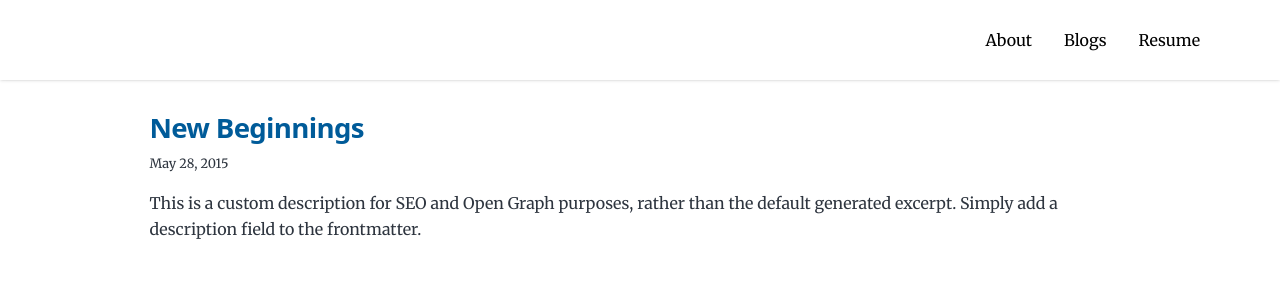
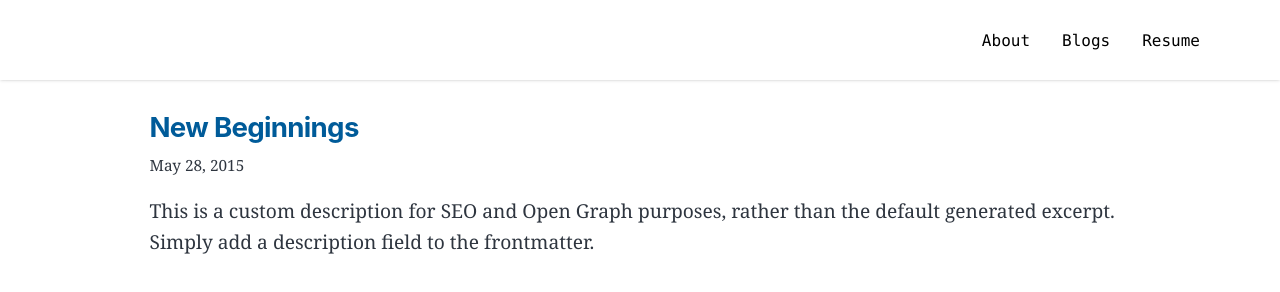
Before and after one commit to yzzhuo/portfolio, a Gatsby site: page /blog in a window 1280 px wide. Built offline with nearby package versions, Linux system fonts and the light colour scheme; Gatsby itself is replaced by a stand-in of ours.

Commit message:
fix: font

```diff
--- a/gatsby-browser.js
+++ b/gatsby-browser.js
@@ -1,7 +1,7 @@
 import './src/styles/global.css'
 // custom typefaces
-import "@fontsource-variable/montserrat"
-import "@fontsource/merriweather"
+// import "@fontsource-variable/montserrat"
+// import "@fontsource/merriweather"
 // custom CSS styles
 import "./src/styles/style.css"
 
--- a/src/components/layout.js
+++ b/src/components/layout.js
@@ -5,7 +5,7 @@ const Layout = ({ location, title, pageTitle, children }) => {
   const rootPath = `${__PATH_PREFIX__}/`
   const currentPath = location.pathname
   const [isMenuOpen, setIsMenuOpen] = React.useState(false)
-
+  console.log(currentPath)
   const menus = [{
     name: 'About',
     link: '/'
@@ -62,7 +62,7 @@ const Layout = ({ location, title, pageTitle, children }) => {
             <ul className="lg:flex items-center h-full justify-between text-base lg:mb-0">
               {
                 menus.map(menu => (
-                  <li className="lg:mb-0"><Link to={menu.link} className={`${currentPath.startsWith(menu.link) ? 'border-b-2' : ''} text-black lg:p-4 py-3 px-0 hover:border-b-2 border-transparent border-stone-700`}>{menu.name}</Link></li>
+                  <li key={menu.name} className="lg:mb-0"><a href={menu.link} className={`${currentPath.startsWith(menu.link) ? 'border-b-2' : ''} text-black lg:p-4 py-3 px-0 hover:border-b-2 border-transparent font-mono border-stone-700`}>{menu.name}</a></li>
                 ))
               }
             </ul>
--- a/src/pages/index.js
+++ b/src/pages/index.js
@@ -13,7 +13,7 @@ const Index = ({ data, location }) => {
     return (
       <div className="w-full flex justify-end gap-2">
         <a href={social?.github} className="cursor-pointer">
-          <svg className="w-8 h-8" viewBox="0 0 24 24" aria-hidden="true"><path fill-rule="evenodd" clip-rule="evenodd" d="M12 2C6.477 2 2 6.463 2 11.97c0 4.404 2.865 8.14 6.839 9.458.5.092.682-.216.682-.48 0-.236-.008-.864-.013-1.695-2.782.602-3.369-1.337-3.369-1.337-.454-1.151-1.11-1.458-1.11-1.458-.908-.618.069-.606.069-.606 1.003.07 1.531 1.027 1.531 1.027.892 1.524 2.341 1.084 2.91.828.092-.643.35-1.083.636-1.332-2.22-.251-4.555-1.107-4.555-4.927 0-1.088.39-1.979 1.029-2.675-.103-.252-.446-1.266.098-2.638 0 0 .84-.268 2.75 1.022A9.607 9.607 0 0 1 12 6.82c.85.004 1.705.114 2.504.336 1.909-1.29 2.747-1.022 2.747-1.022.546 1.372.202 2.386.1 2.638.64.696 1.028 1.587 1.028 2.675 0 3.83-2.339 4.673-4.566 4.92.359.307.678.915.678 1.846 0 1.332-.012 2.407-.012 2.734 0 .267.18.577.688.48 3.97-1.32 6.833-5.054 6.833-9.458C22 6.463 17.522 2 12 2Z"></path></svg>
+          <svg className="w-8 h-8" viewBox="0 0 24 24" aria-hidden="true"><path fillRule="evenodd" clipRule="evenodd" d="M12 2C6.477 2 2 6.463 2 11.97c0 4.404 2.865 8.14 6.839 9.458.5.092.682-.216.682-.48 0-.236-.008-.864-.013-1.695-2.782.602-3.369-1.337-3.369-1.337-.454-1.151-1.11-1.458-1.11-1.458-.908-.618.069-.606.069-.606 1.003.07 1.531 1.027 1.531 1.027.892 1.524 2.341 1.084 2.91.828.092-.643.35-1.083.636-1.332-2.22-.251-4.555-1.107-4.555-4.927 0-1.088.39-1.979 1.029-2.675-.103-.252-.446-1.266.098-2.638 0 0 .84-.268 2.75 1.022A9.607 9.607 0 0 1 12 6.82c.85.004 1.705.114 2.504.336 1.909-1.29 2.747-1.022 2.747-1.022.546 1.372.202 2.386.1 2.638.64.696 1.028 1.587 1.028 2.675 0 3.83-2.339 4.673-4.566 4.92.359.307.678.915.678 1.846 0 1.332-.012 2.407-.012 2.734 0 .267.18.577.688.48 3.97-1.32 6.833-5.054 6.833-9.458C22 6.463 17.522 2 12 2Z"></path></svg>
         </a>
         <a href={social?.linkedin} className="cursor-pointer">
           <svg className="w-8 h-8" x="0px" y="0px" width="100" height="100" viewBox="0 0 50 50">
@@ -50,7 +50,7 @@ const Index = ({ data, location }) => {
             />
           </div>
           <div className="lg:mt-0 mt-8">
-            <span className="text-xl mb-4">Hello, I'am</span>
+            <span className="text-xl mb-4 font-mono">Hello, I'am</span>
             <h1 className="font-serif lg:text-8xl text-6xl p-0 m-0 font-bold">{author?.name}</h1>
             <p className="text-xl lg:mt-16 mt-4">
               {author?.summary || null}
--- a/src/styles/style.css
+++ b/src/styles/style.css
@@ -27,12 +27,9 @@
   --spacing-20: 5rem;
   --spacing-24: 6rem;
   --spacing-32: 8rem;
-  --fontFamily-sans: "MontserratVariable", system-ui, -apple-system,
-    BlinkMacSystemFont, "Segoe UI", Roboto, "Helvetica Neue", Arial, "Noto Sans",
-    sans-serif, "Apple Color Emoji", "Segoe UI Emoji", "Segoe UI Symbol",
-    "Noto Color Emoji";
-  --fontFamily-serif: "New York Medium", "Merriweather", "Georgia", Cambria, "Times New Roman",
-    Times, serif;
+  --fontFamily-sans: -apple-system, BlinkMacSystemFont, 'Helvetica Neue', Helvetica, Arial, sans-serif;
+  --fontFamily-serif: -apple-system-ui-serif, ui-serif, 'Georgia', serif;
+  --fontFamily-mono: ui-monospace, SFMono-Regular, ui-monospace, Monaco, 'Andale Mono', 'Ubuntu Mono', monospace;
   --font-body: var(--fontFamily-serif);
   --font-heading: var(--fontFamily-sans);
   --fontWeight-normal: 400;
@@ -77,7 +74,7 @@ html {
 
 body {
   font-family: var(--font-body);
-  font-size: var(--fontSize-1);
+  font-size: var(--fontSize-2);
   color: var(--color-text);
 }
 
--- a/tailwind.config.js
+++ b/tailwind.config.js
@@ -18,8 +18,9 @@ module.exports = {
       xl: '1013px',
     },
     fontFamily: {
-      sans: ['New York Medium', 'Graphik', 'sans-serif'],
-      serif: ['New York', 'serif'],
+      sans: ['-apple-system', 'BlinkMacSystemFont', 'Helvetica Neue', 'Helvetica', 'Arial', 'sans-serif'],
+      serif: ['-apple-system-ui-serif', 'ui-serif', 'Georgia', 'serif'],
+      mono: ['ui-monospace', 'SFMono-Regular', 'ui-monospace', 'Monaco', 'Andale Mono', 'Ubuntu Mono', 'monospace']
     },
   },
   plugins: [
```
